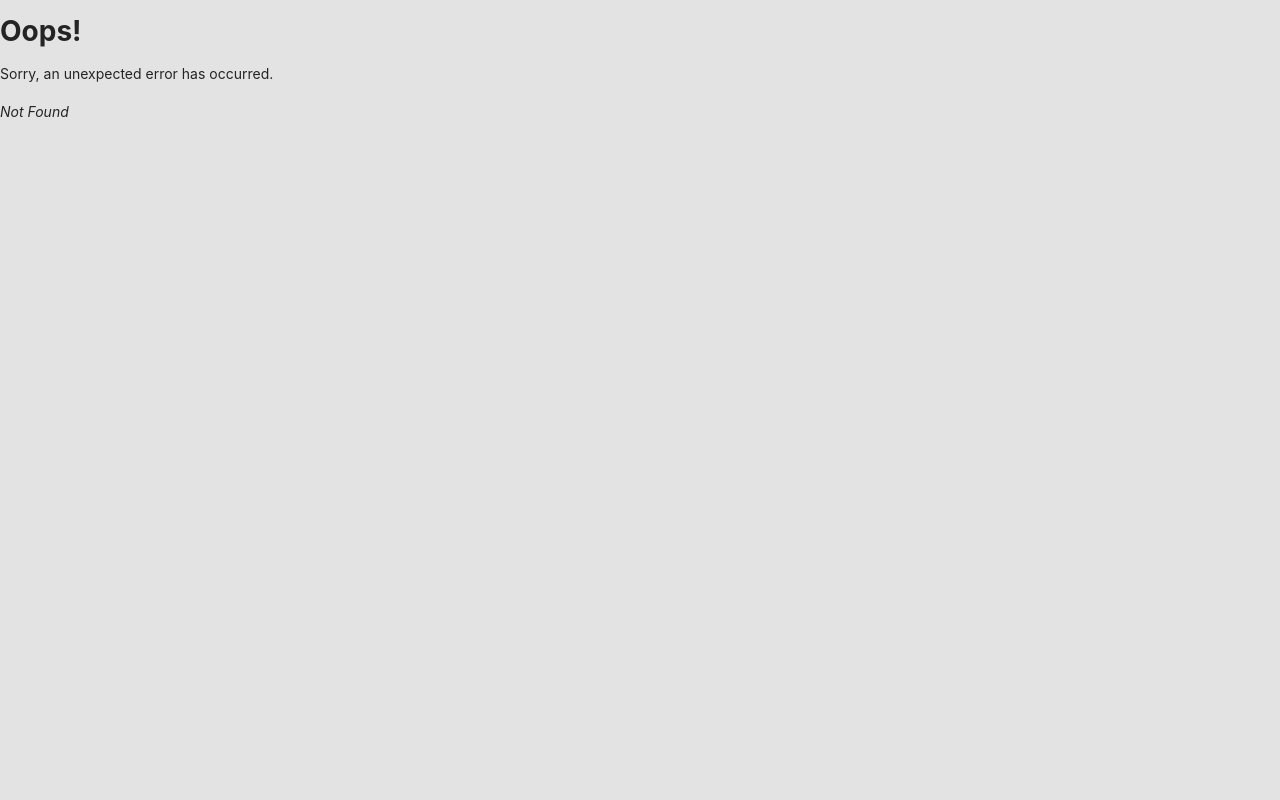
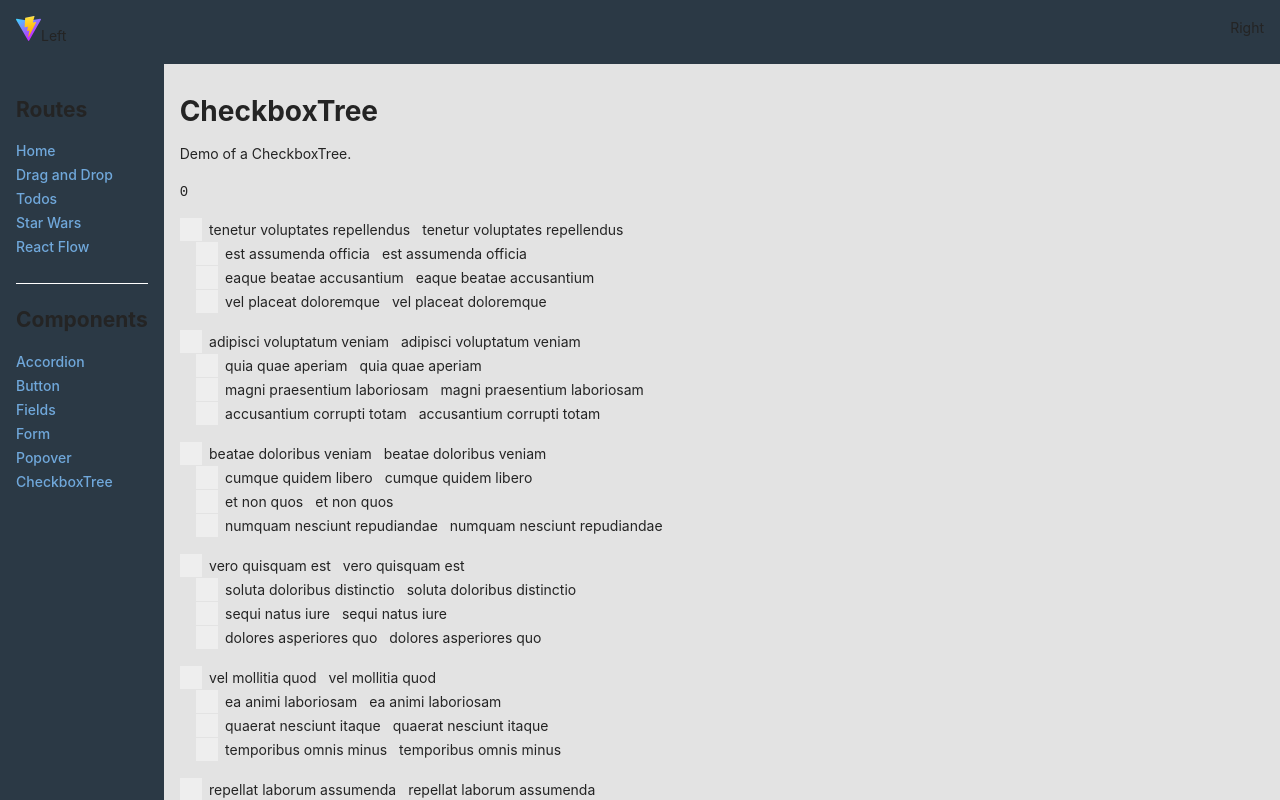
Before and after one commit to atwright147/react-playground, a React (Vite) app: page /components/checkbox-tree in a window 1280 px wide. Before the commit this address had no page. Shown: the top 800 px of the page. Built offline with nearby package versions, Linux system fonts and the light colour scheme; what react-dnd-multi-backend would draw is missing.

Commit message:
add checkbox tree

```diff
--- /dev/null
+++ b/src/components/CheckboxTree/CheckboxTree.module.scss
@@ -0,0 +1,13 @@
+.children {
+  padding-left: 1rem;
+}
+
+.field {
+  display: flex;
+  align-items: center;
+  gap: .75rem;
+}
+
+.group {
+  margin-bottom: 1rem;
+}
--- /dev/null
+++ b/src/components/CheckboxTree/CheckboxTree.tsx
@@ -0,0 +1,113 @@
+import { type FC, useState } from 'react';
+
+import { useCheckboxTreeStore } from '../../stores/checkboxtree.store';
+import type { Uuid } from '../../types/uuid.type';
+import { Checkbox } from '../fields/Checkbox/Checkbox';
+import styles from './CheckboxTree.module.scss';
+
+export interface Item {
+  id: Uuid;
+  name: string;
+  children?: Item[];
+}
+
+interface Props {
+  items: Item[];
+}
+
+export const CheckboxTree: FC<Props> = ({ items }): JSX.Element => {
+  const { selected, addSelected, removeSelected, isSelected, empty } = useCheckboxTreeStore((store) => ({
+    selected: store.selected,
+    addSelected: store.addSelected,
+    removeSelected: store.removeSelected,
+    isSelected: store.isSelected,
+    empty: store.empty,
+  }));
+  const [parentCheckedState, setParentCheckedState] = useState<Record<Uuid, boolean>>({});
+
+  const handleParentChange = (event: React.ChangeEvent<HTMLInputElement>, parentId: Uuid): void => {
+    const children = items.find((item) => item.id === parentId)?.children;
+
+    if (event.target.checked) {
+      setParentCheckedState((prev) => ({ ...prev, [parentId]: true }));
+    } else {
+      setParentCheckedState((prev) => ({ ...prev, [parentId]: false }));
+    }
+
+    if (children) {
+      const ids = children.map((child) => child.id);
+      if (event.target.checked) {
+        addSelected(ids);
+      } else {
+        removeSelected(ids);
+      }
+    }
+  };
+
+  const hasAllChildrenChecked = (parentId: Uuid): boolean => {
+    const children = items.find((item) => item.id === parentId)?.children;
+    if (children) {
+      const ids = children.map((child) => child.id);
+      const checked = selected.filter((id) => ids.includes(id));
+      return checked.length === ids.length;
+    }
+    return false;
+  };
+
+  const isIndeterminate = (parentId: Uuid): boolean => {
+    const children = items.find((item) => item.id === parentId)?.children;
+    if (children) {
+      const ids = children.map((child) => child.id);
+      const checked = selected.filter((id) => ids.includes(id));
+      return checked.length > 0 && checked.length < ids.length;
+    }
+    return false;
+  };
+
+  const handleChildChange = (event: React.ChangeEvent<HTMLInputElement>, id: Uuid): void => {
+    if (event.target.checked) {
+      addSelected([id]);
+    } else {
+      removeSelected([id]);
+    }
+  };
+
+  return (
+    <>
+      <pre>{JSON.stringify(selected.length)}</pre>
+
+      <div className={styles.box}>
+        {items.map((item) => (
+          <div key={item.id} className={styles.group}>
+            <div className={styles.field}>
+              <Checkbox
+                label={item.name}
+                name={item.name}
+                id={item.id}
+                checked={hasAllChildrenChecked(item.id)}
+                onChange={(event) => handleParentChange(event, item.id)}
+                indeterminate={isIndeterminate(item.id)}
+              />
+              <label htmlFor={item.id}>{item.name}</label>
+            </div>
+
+            <div className={styles.children}>
+              {item.children?.map((child) => (
+                <div key={child.id} className={styles.field}>
+                  <Checkbox
+                    label={child.name}
+                    name={child.name}
+                    id={child.id}
+                    checked={isSelected(child.id)}
+                    onChange={(event) => handleChildChange(event, child.id)}
+                  />
+                  <label htmlFor={child.id}>{child.name}</label>
+                </div>
+              ))}
+            </div>
+          </div>
+        ))}
+      </div>
+    </>
+  );
+};
--- a/src/components/Nav/Nav.tsx
+++ b/src/components/Nav/Nav.tsx
@@ -37,5 +37,8 @@ export const Nav = (): JSX.Element => (
     <NavLink className={styles.link} to="/components/popover">
       Popover
     </NavLink>
+    <NavLink className={styles.link} to="/components/checkbox-tree">
+      CheckboxTree
+    </NavLink>
   </nav>
 );
--- /dev/null
+++ b/src/routes/CheckboxTree/CheckboxTreeRoute.tsx
@@ -0,0 +1,31 @@
+import { faker } from '@faker-js/faker';
+import { v4 as uuidv4 } from 'uuid';
+
+import { CheckboxTree, type Item } from '../../components/CheckboxTree/CheckboxTree';
+
+const items: Item[] = [];
+
+for (let parentIndex = 1; parentIndex <= 10; parentIndex++) {
+  const children: Item[] = [];
+
+  for (let childIndex = 1; childIndex <= 3; childIndex++) {
+    children.push({
+      id: uuidv4(),
+      name: faker.lorem.words(3),
+    });
+  }
+
+  items.push({
+    id: uuidv4(),
+    name: faker.lorem.words(3),
+    children,
+  });
+}
+
+export const CheckboxTreeRoute = (): JSX.Element => (
+  <>
+    <h1>CheckboxTree</h1>
+    <p>Demo of a CheckboxTree.</p>
+    <CheckboxTree items={items} />
+  </>
+);
--- /dev/null
+++ b/src/stores/checkboxtree.store.ts
@@ -0,0 +1,32 @@
+import { create } from 'zustand';
+import { devtools } from 'zustand/middleware';
+
+import type { Uuid } from '../types/uuid.type';
+
+export interface State {
+  selected: Uuid[];
+  addSelected: (id: Uuid[]) => void;
+  removeSelected: (id: Uuid[]) => void;
+  isSelected: (id: Uuid) => boolean;
+  empty: () => void;
+}
+
+export const useCheckboxTreeStore = create<State>()(
+  devtools(
+    (set, get) => ({
+      selected: [],
+      addSelected: (ids: Uuid[]) => {
+        set((state) => ({ selected: [...state.selected, ...ids] }));
+      },
+      removeSelected: (ids: Uuid[]) => {
+        set((state) => ({ selected: state.selected.filter((id) => !ids.includes(id)) }));
+      },
+      isSelected: (id: Uuid) => get().selected.includes(id),
+      empty: () => set({ selected: [] }),
+    }),
+    {
+      name: 'CheckboxTreeStore',
+      enabled: true,
+    },
+  ),
+);
```
Also changed, not shown: src/main.tsx (+14 -9 lines).
